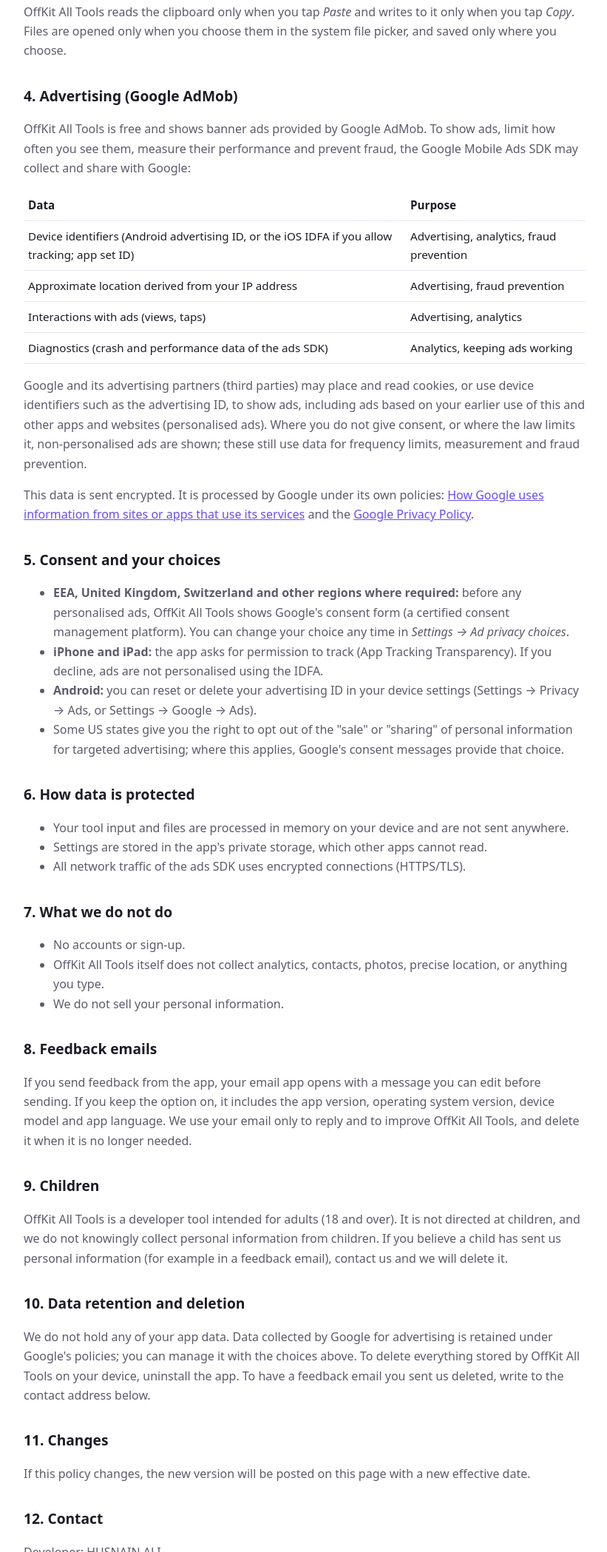
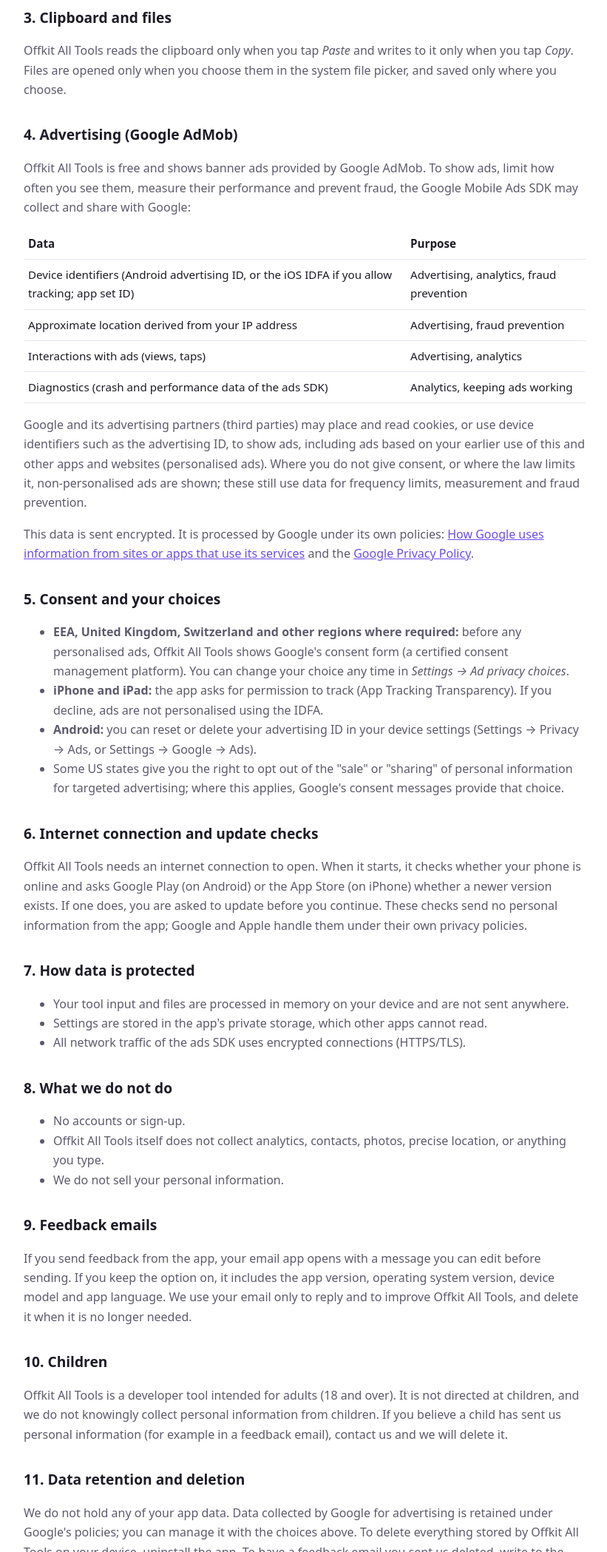
Before and after one commit to husnainali-devoffkit/husnainali-devoffkit.github.io, a plain HTML site: page privacy.html in a window 1280 px wide. Shown: the part 702-2800 px from the top of the page at 74% size, without its empty margins (228-1049 px from the left). Drawn offline with Linux system fonts and the light colour scheme.

Commit message:
Fix typos and update privacy policy details

```diff
--- a/privacy.html
+++ b/privacy.html
@@ -3,8 +3,8 @@
 <head>
 <meta charset="utf-8">
 <meta name="viewport" content="width=device-width, initial-scale=1">
-<title>OffKit All Tools Privacy Policy</title>
-<meta name="description" content="How the OffKit All Tools app handles your data.">
+<title>Offkit All Tools Privacy Policy</title>
+<meta name="description" content="How the Offkit All Tools app handles your data.">
 <style>
   :root { --bg:#ffffff; --text:#1d1b26; --muted:#5d5a6b; --line:#e6e3ef; --accent:#6a4cf0; }
   @media (prefers-color-scheme: dark) { :root { --bg:#0f0e15; --text:#eceaf4; --muted:#a8a4b8; --line:#2a2737; --accent:#9b85ff; } }
@@ -18,14 +18,14 @@
 </head>
 <body>
 <main>
-<h1>OffKit All Tools Privacy Policy</h1>
-<p class="meta">Effective date: 10 November 2026 · App: OffKit All Tools for Android and iOS · Developer: HUSNAIN ALI</p>
+<h1>Offkit All Tools Privacy Policy</h1>
+<p class="meta">Effective date: 14 November 2026 · App: Offkit All Tools for Android and iOS · Developer: HUSNAIN ALI</p>
 
-<p>OffKit All Tools is a collection of developer and text tools (JSON, Base64, SQL, SVG, Excel, Parquet and more) that run on your phone.
-This policy explains what data the app handles. OffKit All Tools is published by HUSNAIN ALI. Questions: <a href="mailto:husnain12.ai42@gmail.com">husnain12.ai42@gmail.com</a>.</p>
+<p>Offkit All Tools is a collection of developer and text tools (JSON, Base64, SQL, SVG, Excel, Parquet and more) that run on your phone.
+This policy explains what data the app handles. Offkit All Tools is published by HUSNAIN ALI (the developer shown on Google Play and the App Store). Questions: <a href="mailto:husnain12.ai42@gmail.com">husnain12.ai42@gmail.com</a>.</p>
 
 <h2>1. What you type stays on your phone</h2>
-<p>Everything you type, paste, convert, or open from a file in OffKit All Tools is processed on your device only. It is never uploaded to us or to anyone else, and the tools work without an internet connection. We do not have servers that receive your content.</p>
+<p>Everything you type, paste, convert, or open from a file in Offkit All Tools is processed on your device only. It is never uploaded to us or to anyone else. The app needs an internet connection to run (for example to show ads and to check for updates), but your content is never sent over it. We do not have servers that receive your content.</p>
 
 <h2>2. Data stored on your device</h2>
 <ul>
@@ -35,10 +35,10 @@ This policy explains what data the app handles. OffKit All Tools is published by
 <p>This data stays on your device. You can clear recent tools in Settings, and uninstalling the app removes all of it.</p>
 
 <h2>3. Clipboard and files</h2>
-<p>OffKit All Tools reads the clipboard only when you tap <em>Paste</em> and writes to it only when you tap <em>Copy</em>. Files are opened only when you choose them in the system file picker, and saved only where you choose.</p>
+<p>Offkit All Tools reads the clipboard only when you tap <em>Paste</em> and writes to it only when you tap <em>Copy</em>. Files are opened only when you choose them in the system file picker, and saved only where you choose.</p>
 
 <h2>4. Advertising (Google AdMob)</h2>
-<p>OffKit All Tools is free and shows banner ads provided by Google AdMob. To show ads, limit how often you see them, measure their performance and prevent fraud, the Google Mobile Ads SDK may collect and share with Google:</p>
+<p>Offkit All Tools is free and shows banner ads provided by Google AdMob. To show ads, limit how often you see them, measure their performance and prevent fraud, the Google Mobile Ads SDK may collect and share with Google:</p>
 <table>
   <tr><th>Data</th><th>Purpose</th></tr>
   <tr><td>Device identifiers (Android advertising ID, or the iOS IDFA if you allow tracking; app set ID)</td><td>Advertising, analytics, fraud prevention</td></tr>
@@ -51,39 +51,42 @@ This policy explains what data the app handles. OffKit All Tools is published by
 
 <h2>5. Consent and your choices</h2>
 <ul>
-  <li><strong>EEA, United Kingdom, Switzerland and other regions where required:</strong> before any personalised ads, OffKit All Tools shows Google's consent form (a certified consent management platform). You can change your choice any time in <em>Settings → Ad privacy choices</em>.</li>
+  <li><strong>EEA, United Kingdom, Switzerland and other regions where required:</strong> before any personalised ads, Offkit All Tools shows Google's consent form (a certified consent management platform). You can change your choice any time in <em>Settings → Ad privacy choices</em>.</li>
   <li><strong>iPhone and iPad:</strong> the app asks for permission to track (App Tracking Transparency). If you decline, ads are not personalised using the IDFA.</li>
   <li><strong>Android:</strong> you can reset or delete your advertising ID in your device settings (Settings → Privacy → Ads, or Settings → Google → Ads).</li>
   <li>Some US states give you the right to opt out of the "sale" or "sharing" of personal information for targeted advertising; where this applies, Google's consent messages provide that choice.</li>
 </ul>
 
-<h2>6. How data is protected</h2>
+<h2>6. Internet connection and update checks</h2>
+<p>Offkit All Tools needs an internet connection to open. When it starts, it checks whether your phone is online and asks Google Play (on Android) or the App Store (on iPhone) whether a newer version exists. If one does, you are asked to update before you continue. These checks send no personal information from the app; Google and Apple handle them under their own privacy policies.</p>
+
+<h2>7. How data is protected</h2>
 <ul>
   <li>Your tool input and files are processed in memory on your device and are not sent anywhere.</li>
   <li>Settings are stored in the app's private storage, which other apps cannot read.</li>
   <li>All network traffic of the ads SDK uses encrypted connections (HTTPS/TLS).</li>
 </ul>
 
-<h2>7. What we do not do</h2>
+<h2>8. What we do not do</h2>
 <ul>
   <li>No accounts or sign-up.</li>
-  <li>OffKit All Tools itself does not collect analytics, contacts, photos, precise location, or anything you type.</li>
+  <li>Offkit All Tools itself does not collect analytics, contacts, photos, precise location, or anything you type.</li>
   <li>We do not sell your personal information.</li>
 </ul>
 
-<h2>8. Feedback emails</h2>
-<p>If you send feedback from the app, your email app opens with a message you can edit before sending. If you keep the option on, it includes the app version, operating system version, device model and app language. We use your email only to reply and to improve OffKit All Tools, and delete it when it is no longer needed.</p>
+<h2>9. Feedback emails</h2>
+<p>If you send feedback from the app, your email app opens with a message you can edit before sending. If you keep the option on, it includes the app version, operating system version, device model and app language. We use your email only to reply and to improve Offkit All Tools, and delete it when it is no longer needed.</p>
 
-<h2>9. Children</h2>
-<p>OffKit All Tools is a developer tool intended for adults (18 and over). It is not directed at children, and we do not knowingly collect personal information from children. If you believe a child has sent us personal information (for example in a feedback email), contact us and we will delete it.</p>
+<h2>10. Children</h2>
+<p>Offkit All Tools is a developer tool intended for adults (18 and over). It is not directed at children, and we do not knowingly collect personal information from children. If you believe a child has sent us personal information (for example in a feedback email), contact us and we will delete it.</p>
 
-<h2>10. Data retention and deletion</h2>
-<p>We do not hold any of your app data. Data collected by Google for advertising is retained under Google's policies; you can manage it with the choices above. To delete everything stored by OffKit All Tools on your device, uninstall the app. To have a feedback email you sent us deleted, write to the contact address below.</p>
+<h2>11. Data retention and deletion</h2>
+<p>We do not hold any of your app data. Data collected by Google for advertising is retained under Google's policies; you can manage it with the choices above. To delete everything stored by Offkit All Tools on your device, uninstall the app. To have a feedback email you sent us deleted, write to the contact address below.</p>
 
-<h2>11. Changes</h2>
+<h2>12. Changes</h2>
 <p>If this policy changes, the new version will be posted on this page with a new effective date.</p>
 
-<h2>12. Contact</h2>
+<h2>13. Contact</h2>
 <p>Developer: HUSNAIN ALI<br>Email: <a href="mailto:husnain12.ai42@gmail.com">husnain12.ai42@gmail.com</a></p>
 </main>
 </body>
```
